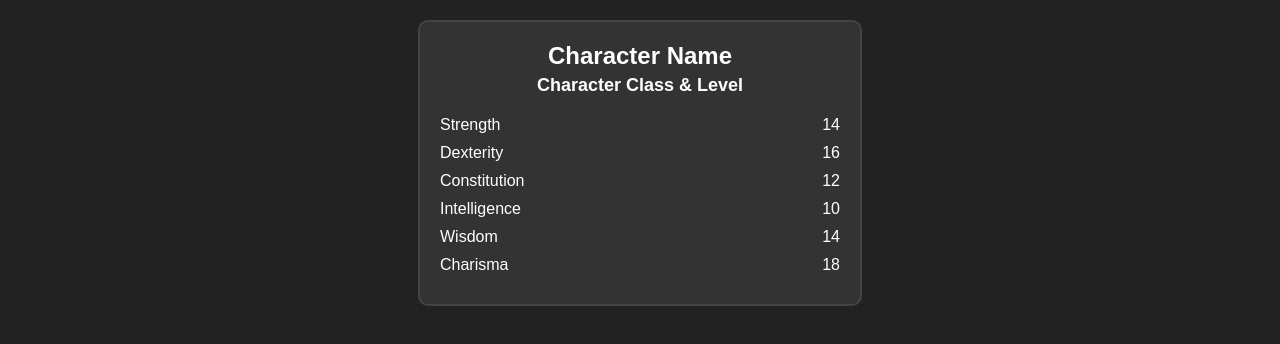
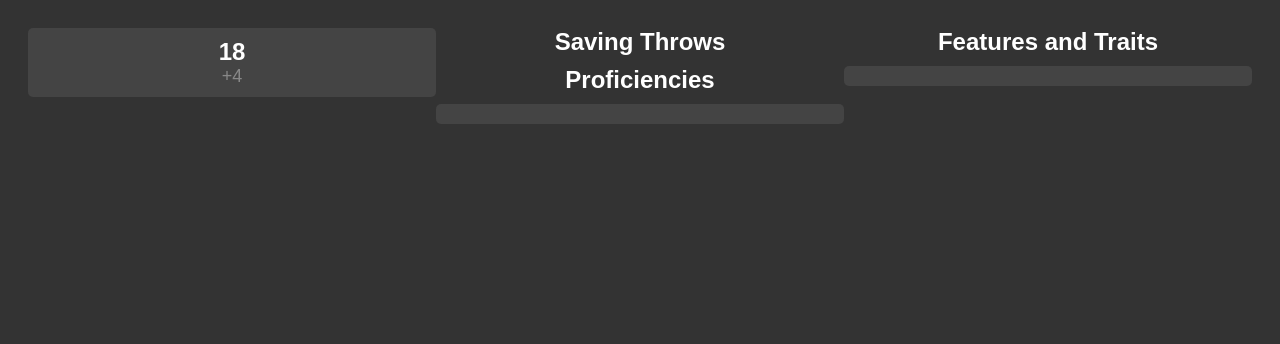
Before and after one commit to Maker0824/WebsiteD, a plain HTML site: page index.html in a window 1280 px wide. Drawn offline with Linux system fonts and the light colour scheme.

Commit message:
Update index.html

```diff
--- a/index.html
+++ b/index.html
@@ -5,92 +5,93 @@
     <meta name="viewport" content="width=device-width, initial-scale=1.0">
     <title>D&D Character Sheet</title>
     <style>
-        /* Reset some default styles */
-        body, h1, h2, p {
-            margin: 0;
-            padding: 0;
-        }
-
         body {
-            background-color: #222;
+            background-color: #333;
             color: #fff;
             font-family: Arial, sans-serif;
         }
 
-        .character-sheet {
-            width: 100%;
-            max-width: 400px;
-            margin: 20px auto;
-            background-color: #333;
+        .container {
+            display: flex;
+            justify-content: space-between;
             padding: 20px;
-            border: 2px solid #444;
-            border-radius: 10px;
         }
 
-        .header {
+        .left {
+            flex: 1;
             text-align: center;
         }
 
-        .header h1 {
-            font-size: 24px;
-            margin-bottom: 5px;
+        .middle {
+            flex: 1;
+            text-align: center;
         }
 
-        .header h2 {
-            font-size: 18px;
+        .right {
+            flex: 1;
+            text-align: center;
         }
 
-        .stats {
-            margin-top: 20px;
+        .stat-box {
+            background-color: #444;
+            padding: 10px;
+            margin-bottom: 10px;
+            border-radius: 5px;
         }
 
-        .stat {
-            display: flex;
-            justify-content: space-between;
+        .stat-number {
+            font-size: 24px;
+            font-weight: bold;
+        }
+
+        .stat-modifier {
+            font-size: 18px;
+            color: #888;
+        }
+
+        .section-title {
+            font-size: 24px;
+            font-weight: bold;
             margin-bottom: 10px;
         }
 
-        .stat p {
-            font-size: 16px;
+        .proficiencies {
+            background-color: #444;
+            padding: 10px;
+            border-radius: 5px;
+            margin-bottom: 20px;
         }
 
-        /* Add more CSS for skills, equipment, and other sections as needed */
+        .features-traits {
+            background-color: #444;
+            padding: 10px;
+            border-radius: 5px;
+        }
     </style>
 </head>
 <body>
-    <div class="character-sheet">
-        <div class="header">
-            <h1>Character Name</h1>
-            <h2>Character Class & Level</h2>
+    <div class="container">
+        <div class="left">
+            <div class="stat-box">
+                <div class="stat-number">18</div>
+                <div class="stat-modifier">+4</div>
+            </div>
+            <!-- Repeat this block for each stat -->
         </div>
-        <div class="stats">
-            <!-- Fill in your character's data here -->
-            <div class="stat">
-                <p>Strength</p>
-                <p>14</p>
-            </div>
-            <div class="stat">
-                <p>Dexterity</p>
-                <p>16</p>
-            </div>
-            <div class="stat">
-                <p>Constitution</p>
-                <p>12</p>
-            </div>
-            <div class="stat">
-                <p>Intelligence</p>
-                <p>10</p>
-            </div>
-            <div class="stat">
-                <p>Wisdom</p>
-                <p>14</p>
-            </div>
-            <div class="stat">
-                <p>Charisma</p>
-                <p>18</p>
+        <div class="middle">
+            <div class="section-title">Saving Throws</div>
+            <!-- Include saving throws here -->
+            <div class="section-title">Proficiencies</div>
+            <div class="proficiencies">
+                <!-- Include proficiencies here -->
             </div>
         </div>
-        <!-- Add more sections for skills, equipment, and other character details -->
+        <div class="right">
+            <div class="section-title">Features and Traits</div>
+            <div class="features-traits">
+                <!-- Include features and traits here -->
+            </div>
+        </div>
     </div>
 </body>
 </html>
```
